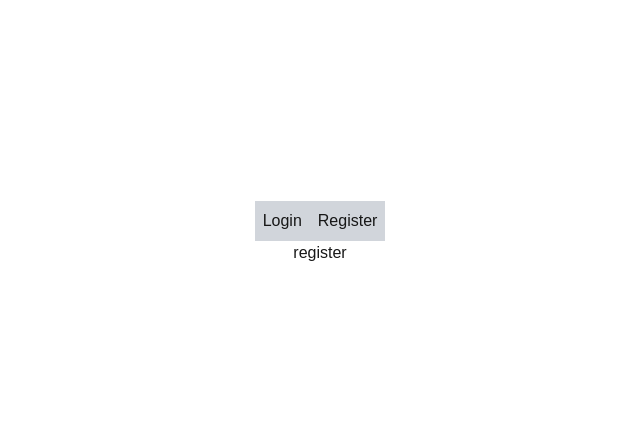
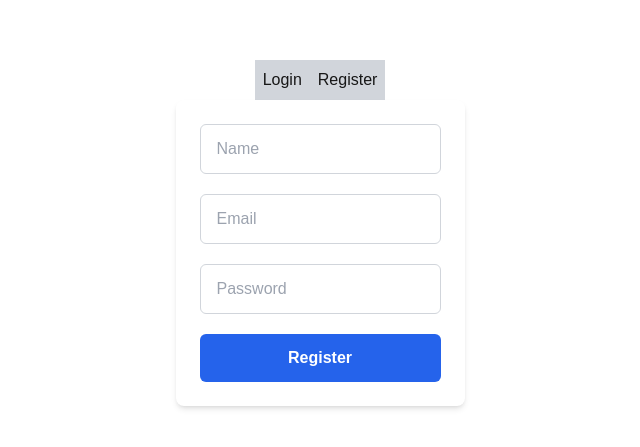
Before and after one commit to mohammad-atikuzzaman/nextback, a Next.js app: page /auth/register in a window 1280 px wide. Shown: the part 167-614 px from the top of the page, without its empty margins (320-960 px from the left). Built offline with nearby package versions, Linux system fonts and the light colour scheme.

Commit message:
authentication system added

```diff
--- a/package.json
+++ b/package.json
@@ -9,8 +9,12 @@
     "lint": "next lint"
   },
   "dependencies": {
+    "@next-auth/mongodb-adapter": "^1.1.3",
+    "bcryptjs": "^3.0.2",
     "lucide-react": "^0.511.0",
+    "mongodb": "^5.9.2",
     "next": "15.1.8",
+    "next-auth": "^4.24.11",
     "react": "^19.0.0",
     "react-dom": "^19.0.0"
   },
--- /dev/null
+++ b/src/app/api/auth/[...nextauth]/route.js
@@ -0,0 +1,53 @@
+import NextAuth from "next-auth";
+import GoogleProvider from "next-auth/providers/google";
+import CredentialsProvider from "next-auth/providers/credentials";
+import { MongoDBAdapter } from "@next-auth/mongodb-adapter";
+import clientPromise from "@/lib/mongodb";
+import { compare } from "bcryptjs";
+
+const handler = NextAuth({
+  adapter: MongoDBAdapter(clientPromise),
+  session: { strategy: "jwt" },
+  providers: [
+    GoogleProvider({
+      clientId: process.env.GOOGLE_CLIENT_ID,
+      clientSecret: process.env.GOOGLE_CLIENT_SECRET,
+    }),
+    CredentialsProvider({
+      name: "Credentials",
+      credentials: {
+        email: {},
+        password: {},
+      },
+      async authorize(credentials) {
+        const client = await clientPromise;
+        const user = await client.db().collection("users").findOne({ email: credentials.email });
+
+        if (!user) throw new Error("No user found");
+        const isValid = await compare(credentials.password, user.password);
+        if (!isValid) throw new Error("Invalid password");
+
+        return { id: user._id, email: user.email, role: user.role || "user", name: user.name };
+      },
+    }),
+  ],
+  callbacks: {
+    async jwt({ token, user }) {
+      if (user) {
+        token.role = user.role || "user";
+      }
+      return token;
+    },
+    async session({ session, token }) {
+      if (token && session.user) {
+        session.user.role = token.role;
+      }
+      return session;
+    },
+  },
+  pages: {
+    signIn: "/login",
+  },
+});
+
+export { handler as GET, handler as POST };
--- /dev/null
+++ b/src/app/api/auth/register/route.js
@@ -0,0 +1,36 @@
+import { hash } from "bcryptjs";
+import clientPromise from "@/lib/mongodb";
+
+export async function POST(req) {
+  const { name, email, password } = await req.json();
+
+  if (!name || !email || !password) {
+    return Response.json({ message: "All fields are required" }, { status: 400 });
+  }
+
+  try {
+    const client = await clientPromise;
+    const users = client.db().collection("users");
+
+    const existingUser = await users.findOne({ email });
+    if (existingUser) {
+      return Response.json({ message: "User already exists" }, { status: 409 });
+    }
+
+    const hashedPassword = await hash(password, 10);
+
+    const newUser = {
+      name,
+      email,
+      password: hashedPassword,
+      role: "user",
+      createdAt: new Date(),
+    };
+
+    await users.insertOne(newUser);
+
+    return Response.json({ message: "Registration successful" }, { status: 201 });
+  } catch (err) {
+    return Response.json({ message: "Something went wrong" }, { status: 500 });
+  }
+}
--- a/src/app/auth/page.jsx
+++ b/src/app/auth/page.jsx
@@ -1,11 +1,87 @@
-import React from 'react';
+"use client";
+import { useState } from "react";
+import { signIn } from "next-auth/react";
+import { useRouter } from "next/navigation";
 
-const page = () => {
-    return (
-        <div>
-            login
-        </div>
-    );
+const LoginPage = () => {
+  const router = useRouter();
+  const [form, setForm] = useState({ email: "", password: "" });
+  const [error, setError] = useState("");
+
+  const handleSubmit = async (e) => {
+    e.preventDefault();
+    const res = await signIn("credentials", {
+      email: form.email,
+      password: form.password,
+      redirect: false,
+    });
+
+    if (res.ok) {
+      router.push("/");
+    } else {
+      setError("Login failed");
+    }
+  };
+
+  return (
+    <div className="max-w-sm mx-auto p-6 bg-white rounded-lg shadow-md flex flex-col gap-6">
+      <form onSubmit={handleSubmit} className="flex flex-col gap-4">
+        <input
+          type="email"
+          placeholder="Email"
+          required
+          value={form.email}
+          onChange={(e) => setForm({ ...form, email: e.target.value })}
+          className="w-full px-4 py-3 border border-gray-300 rounded-md focus:outline-none focus:ring-2 focus:ring-blue-500"
+          aria-label="Email"
+        />
+
+        <input
+          type="password"
+          placeholder="Password"
+          required
+          value={form.password}
+          onChange={(e) => setForm({ ...form, password: e.target.value })}
+          className="w-full px-4 py-3 border border-gray-300 rounded-md focus:outline-none focus:ring-2 focus:ring-blue-500"
+          aria-label="Password"
+        />
+
+        <button
+          type="submit"
+          className="w-full bg-blue-600 text-white font-semibold py-3 rounded-md hover:bg-blue-700 transition"
+        >
+          Login
+        </button>
+
+        {error && <p className="text-red-600 text-sm mt-1">{error}</p>}
+      </form>
+
+      <div className="flex items-center gap-3">
+        <hr className="flex-grow border-gray-300" />
+        <span className="text-gray-500 text-sm">or</span>
+        <hr className="flex-grow border-gray-300" />
+      </div>
+
+      <button
+        onClick={() => signIn("google", { callbackUrl: "/" })}
+        className="w-full flex justify-center items-center gap-2 py-3 border border-gray-300 rounded-md hover:bg-gray-100 transition"
+        aria-label="Sign in with Google"
+      >
+        {/* Optional: add Google icon here */}
+        Sign in with Google
+      </button>
+
+      <p className="text-center text-sm text-gray-600">
+        Don’t have an account?{" "}
+        <a
+          href="/register"
+          className="text-blue-600 underline hover:text-blue-700"
+        >
+          Register
+        </a>
+      </p>
+    </div>
+  );
 };
 
-export default page;
+export default LoginPage;
--- a/src/app/auth/register/page.jsx
+++ b/src/app/auth/register/page.jsx
@@ -1,11 +1,70 @@
-import React from 'react';
+"use client";
+import { useState } from "react";
+import { useRouter } from "next/navigation";
 
-const page = () => {
-    return (
-        <div>
-            register
-        </div>
-    );
+const RegisterPage = () => {
+  const router = useRouter();
+  const [form, setForm] = useState({ name: "", email: "", password: "" });
+  const [error, setError] = useState("");
+
+  const handleSubmit = async (e) => {
+    e.preventDefault();
+    const res = await fetch("/api/auth/register", {
+      method: "POST",
+      body: JSON.stringify(form),
+      headers: { "Content-Type": "application/json" },
+    });
+
+    const data = await res.json();
+
+    if (res.ok) {
+      router.push("/auth");
+    } else {
+      setError(data.message);
+    }
+  };
+
+  return (
+    <form
+      onSubmit={handleSubmit}
+      className="max-w-sm mx-auto p-6 bg-white rounded-lg shadow-md flex flex-col gap-5"
+    >
+      <input
+        type="text"
+        placeholder="Name"
+        required
+        value={form.name}
+        onChange={(e) => setForm({ ...form, name: e.target.value })}
+        className="w-full px-4 py-3 border border-gray-300 rounded-md focus:outline-none focus:ring-2 focus:ring-blue-500"
+        aria-label="Name"
+      />
+      <input
+        type="email"
+        placeholder="Email"
+        required
+        value={form.email}
+        onChange={(e) => setForm({ ...form, email: e.target.value })}
+        className="w-full px-4 py-3 border border-gray-300 rounded-md focus:outline-none focus:ring-2 focus:ring-blue-500"
+        aria-label="Email"
+      />
+      <input
+        type="password"
+        placeholder="Password"
+        required
+        value={form.password}
+        onChange={(e) => setForm({ ...form, password: e.target.value })}
+        className="w-full px-4 py-3 border border-gray-300 rounded-md focus:outline-none focus:ring-2 focus:ring-blue-500"
+        aria-label="Password"
+      />
+      <button
+        type="submit"
+        className="w-full bg-blue-600 text-white font-semibold py-3 rounded-md hover:bg-blue-700 transition"
+      >
+        Register
+      </button>
+      {error && <p className="text-red-600 text-sm mt-1">{error}</p>}
+    </form>
+  );
 };
 
-export default page;
+export default RegisterPage;
--- a/src/app/post/[id]/page.jsx
+++ b/src/app/post/[id]/page.jsx
@@ -1,5 +1,5 @@
 import Comments from "@/components/Comments";
-import { getSpecificPostById } from "@/lib/fetchPostsApi";
+import { getSpecificPostById } from "@/utils/fetchPostsApi";
 import { ArrowLeft, User2, Hash } from "lucide-react";
 import Link from "next/link";
 import React from "react";
--- a/src/app/posts/page.jsx
+++ b/src/app/posts/page.jsx
@@ -1,5 +1,5 @@
 import PostCard from "@/components/PostCard";
-import getPosts from "@/lib/fetchPostsApi";
+import getPosts from "@/utils/fetchPostsApi";
 
 const page = async () => {
   const posts = await getPosts();
--- a/src/components/Comments.jsx
+++ b/src/components/Comments.jsx
@@ -1,4 +1,4 @@
-import getCommentsOfPost from "@/lib/fetchCommentsApi";
+import getCommentsOfPost from "@/utils/fetchCommentsApi";
 import React from "react";
 import Comment from "./Comment";
 
--- /dev/null
+++ b/src/lib/mongodb.js
@@ -0,0 +1,6 @@
+import { MongoClient } from "mongodb";
+
+const client = new MongoClient(process.env.MONGODB_URI);
+const clientPromise = client.connect();
+
+export default clientPromise;
```
Also changed, not shown: src/utils/fetchCommentsApi.js (renamed from src/lib/fetchCommentsApi.js), src/utils/fetchPostsApi.js (renamed from src/lib/fetchPostsApi.js), 1 other file (tests, documents, lock files or other folders).
